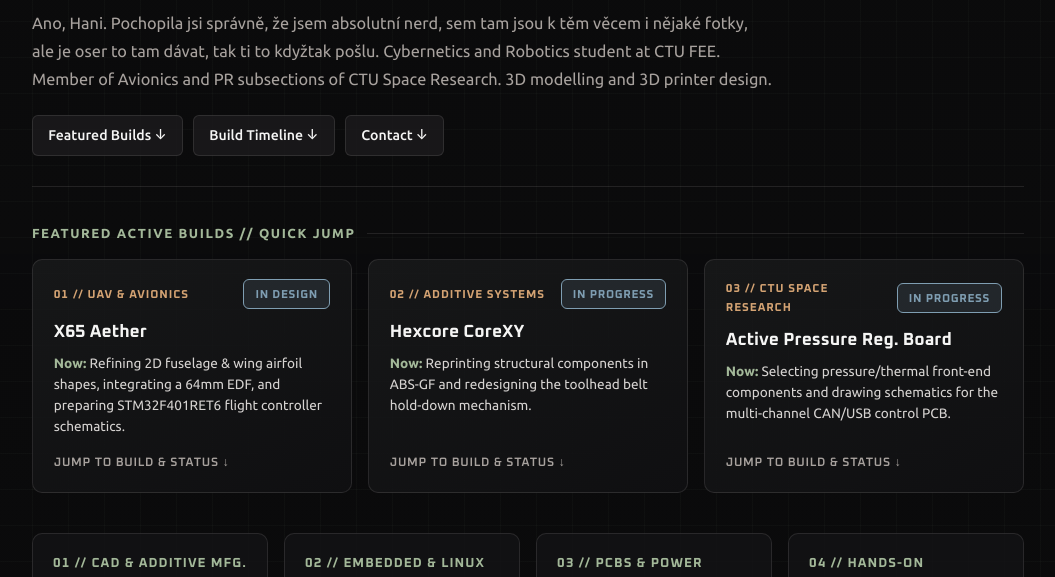
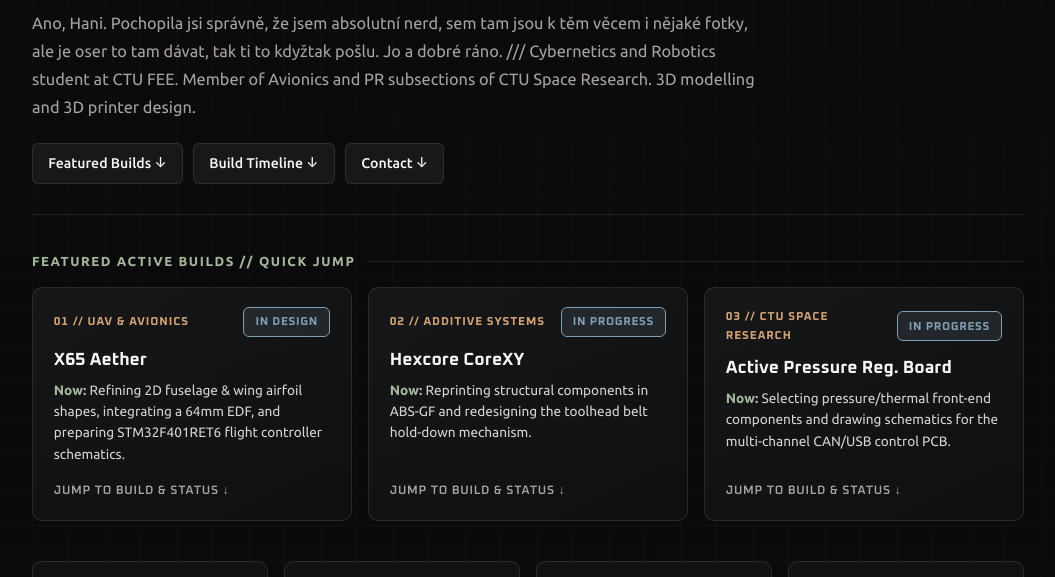
Before and after one commit to Premierx/Premierx.github.io, a plain HTML site: page index.html in a window 1280 px wide. Shown: the part 159-736 px from the top of the page, without its empty margins (112-1167 px from the left). Drawn offline with Linux system fonts and the light colour scheme.

Commit message:
Update index.html

```diff
--- a/index.html
+++ b/index.html
@@ -1024,7 +1024,7 @@
       <div class="eyebrow">Prague, CZ // Hardware // Avionics // Embedded Systems</div>
       <h1>Natanael Čandík</h1>
       <p class="tagline">
-        Ano, Hani. Pochopila jsi správně, že jsem absolutní nerd, sem tam jsou k těm věcem i nějaké fotky, ale je oser to tam dávat, tak ti to kdyžtak pošlu.
+        Ano, Hani. Pochopila jsi správně, že jsem absolutní nerd, sem tam jsou k těm věcem i nějaké fotky, ale je oser to tam dávat, tak ti to kdyžtak pošlu. Jo a dobré ráno. ///
         Cybernetics and Robotics student at CTU FEE. Member of Avionics and PR subsections of CTU Space Research. 3D modelling and 3D printer design.
       </p>
       <div class="header-links">
```
